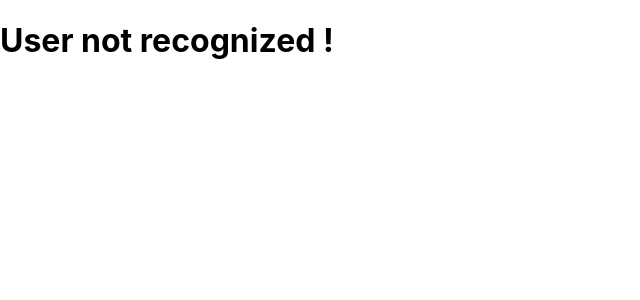
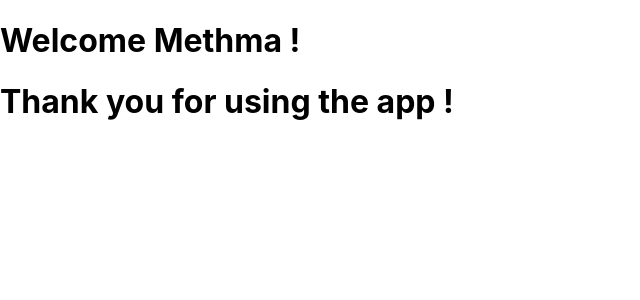
Before and after one commit to MethmaPeiris99/ReactJS-SelfLearn, a React (Create React App) app in the folder learning-reactjs-course/: page / in a window 1280 px wide. Shown: the top 300 px of the page, without its empty margins (0-640 px from the left). Built offline with nearby package versions, Linux system fonts and the light colour scheme.

Commit message:
Example for using React.Fragment tag to display multiple components

```diff
--- a/learning-reactjs-course/src/index.js
+++ b/learning-reactjs-course/src/index.js
@@ -20,22 +20,18 @@ function SignOut(){
     )
 }
 
-function App(props){
+function App(){
     return(
-        <div>
-            {(props.message === "logged") ?
-                <LoggedInMessage name="Methma"/>
-                : props.message === "signOut" ?
-                <SignOut/> :
-                  <h1>User not recognized !</h1>
-            }
-        </div>
+        <React.Fragment>
+            <LoggedInMessage name="Methma"/>
+            <SignOut/>
+        </React.Fragment>
     );
 }
 
 ReactDOM.render(
     <div>
-        <App message="jbjb"/>
+        <App/>
     </div>,
   document.getElementById('root')
 );
```
